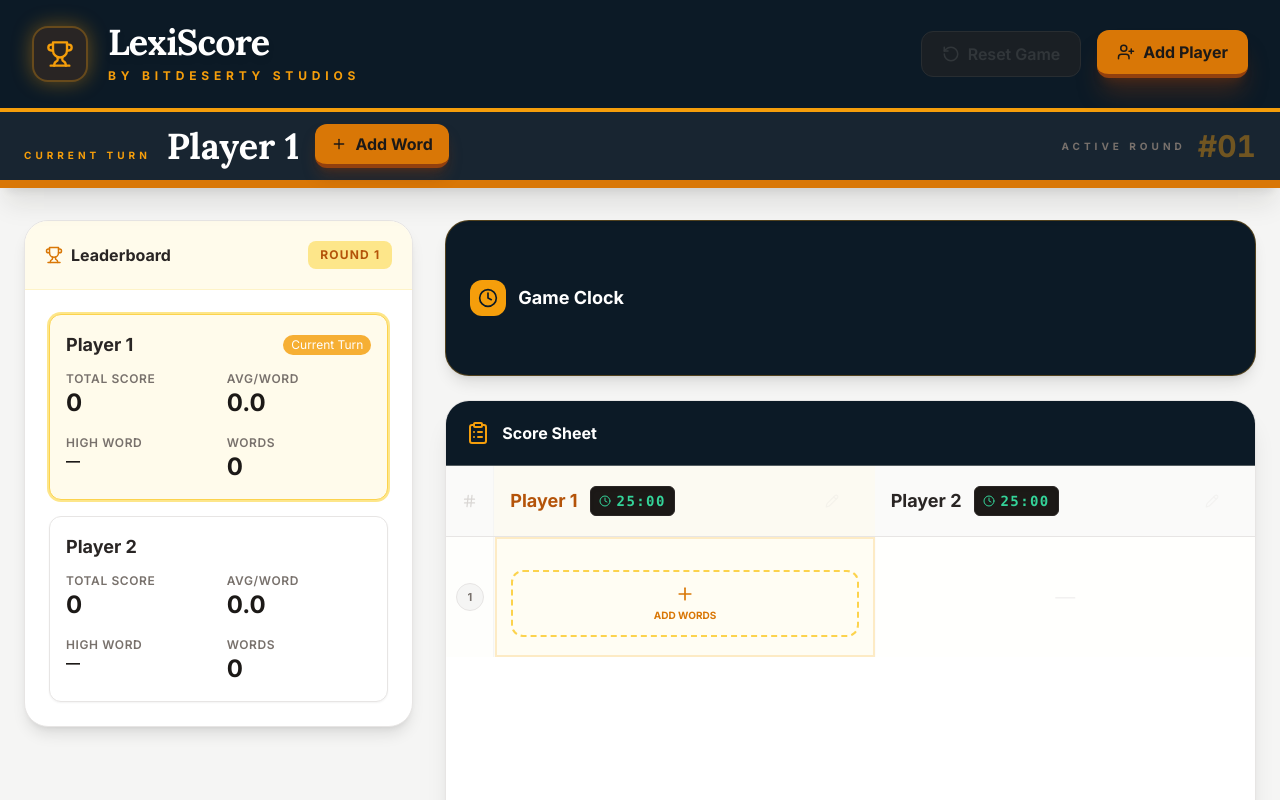
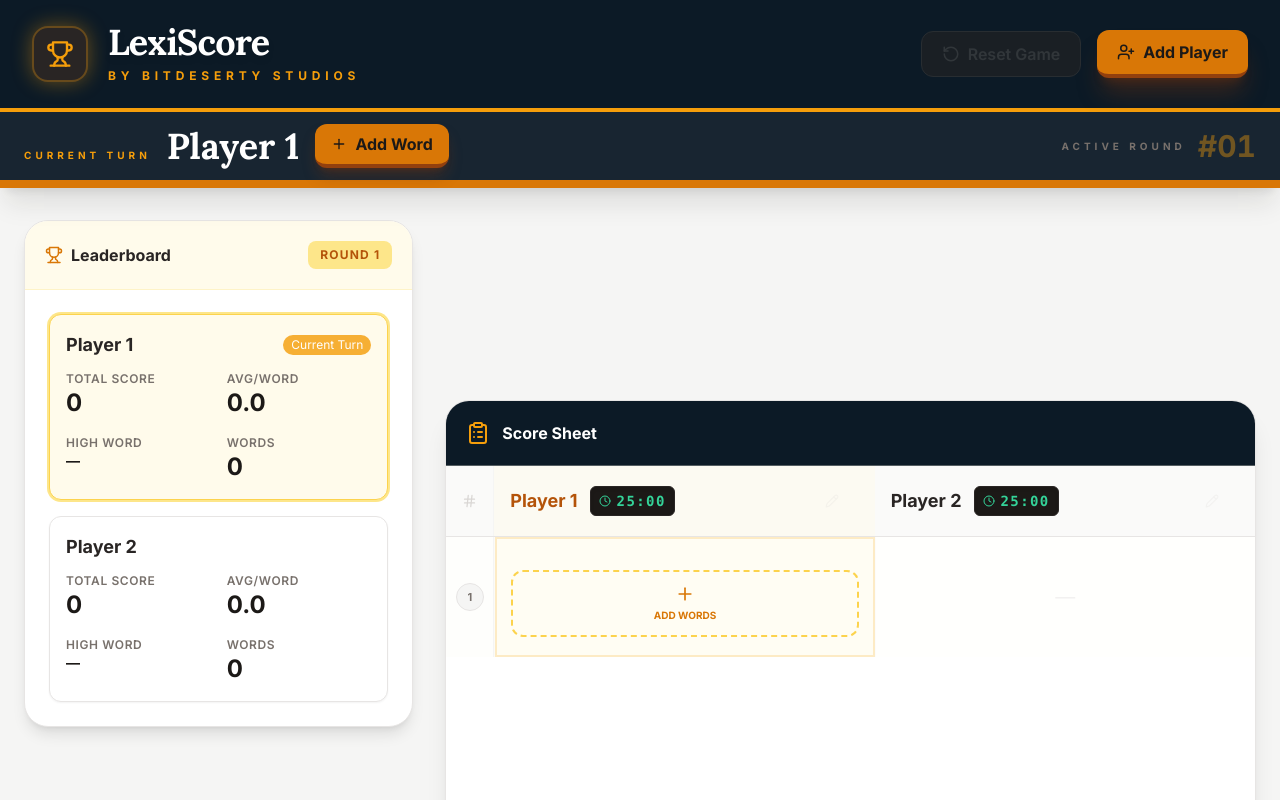
Before and after one commit to BitDeserty/LexiScore, a React (Vite) app: page / in a window 1280 px wide. Shown: the top 800 px of the page. Built offline with nearby package versions, Linux system fonts and the light colour scheme.

Commit message:
Moved clock button to the top. Fixed a UX bug

```diff
--- a/App.tsx
+++ b/App.tsx
@@ -99,18 +99,22 @@ const App: React.FC = () => {
           onAddPlayer={() => addPlayer(MAX_PLAYERS)}
           maxPlayers={MAX_PLAYERS}
           playerCount={players.length}
+          isClockActive={isClockActive}
+          onToggleClock={() => setIsClockActive(true)}
         />
         <TurnStatusBar currentPlayerName={players[currentPlayerIndex].name} gameRound={gameRound} onOpenAddWord={() => setIsInputModalOpen(true)} />
       </div>
 
       <main className="max-w-7xl mx-auto px-4 sm:px-6 flex flex-col lg:grid lg:grid-cols-12 gap-8 mt-8 flex-grow w-full overflow-x-hidden">
         <div className="w-full min-w-0 lg:col-span-8 flex flex-col gap-6 order-1 lg:order-2">
-          {ENABLE_CHESS_CLOCK && (
+          <AnimatePresence mode="wait">
+            {ENABLE_CHESS_CLOCK && isClockActive && (
               <ChessClockControls
+                key="game-clock"
                 isActive={isClockActive}
                 onToggle={() => {
-                setIsClockActive(!isClockActive);
-                if (isClockActive) setIsClockRunning(false);
+                  setIsClockActive(false);
+                  setIsClockRunning(false);
                 }}
                 isRunning={isClockRunning}
                 onStart={() => setIsClockRunning(true)}
@@ -123,6 +127,7 @@ const App: React.FC = () => {
                 onTimeoutSecondsChange={setTimeoutSeconds}
               />
             )}
+          </AnimatePresence>
           <ScoreSheet
             isClockActive={isClockActive}
             isClockRunning={isClockRunning}
--- a/components/ChessClockControls.tsx
+++ b/components/ChessClockControls.tsx
@@ -35,33 +35,25 @@ export const ChessClockControls: React.FC<ChessClockControlsProps> = ({
 
   return (
     <motion.div
-      layout
-      whileTap={{ scale: 0.98, y: 2 }}
-      className={`rounded-3xl shadow-lg border flex items-center justify-between gap-4 transition-all duration-500 overflow-hidden ${
-        isActive
-          ? 'bg-[#0c1a26] border-amber-500/30 p-6 w-full'
-          : 'bg-white border-stone-200 p-3 w-fit cursor-pointer hover:bg-stone-50'
-      }`}
-      onClick={!isActive ? onToggle : undefined}
+      initial={{ opacity: 0, y: -20 }}
+      animate={{ opacity: 1, y: 0 }}
+      exit={{ opacity: 0, y: -20 }}
+      whileTap={{ scale: 0.995, y: 1 }}
+      className="rounded-3xl shadow-lg border flex items-center justify-between gap-4 overflow-hidden bg-[#0c1a26] border-amber-500/30 p-6 w-full"
     >
       <div className="flex items-center gap-8 flex-wrap">
         <div
-          onClick={isActive ? onToggle : undefined}
-          className={`flex items-center gap-3 select-none group ${isActive ? 'cursor-pointer' : ''}`}
+          onClick={onToggle}
+          className="flex items-center gap-3 select-none group cursor-pointer"
         >
-          <div className={`p-2 rounded-xl transition-colors ${
-            isActive ? 'bg-amber-500 text-[#0c1a26]' : 'bg-amber-100 text-amber-600'
-          }`}>
-            <Clock size={isActive ? 20 : 16} />
+          <div className="p-2 rounded-xl transition-colors bg-amber-500 text-[#0c1a26]">
+            <Clock size={20} />
           </div>
-          <h3 className={`font-bold transition-colors ${
-            isActive ? 'text-white text-lg' : 'text-stone-800 text-sm'
-          }`}>
+          <h3 className="font-bold transition-colors text-white text-lg">
             Game Clock
           </h3>
         </div>
 
-        {isActive && (
         <motion.div
           initial={{ opacity: 0, x: -20 }}
           animate={{ opacity: 1, x: 0 }}
@@ -95,10 +87,8 @@ export const ChessClockControls: React.FC<ChessClockControlsProps> = ({
               </div>
             </div>
           </motion.div>
-        )}
       </div>
 
-      {isActive && (
       <motion.div
         initial={{ opacity: 0, x: 20 }}
         animate={{ opacity: 1, x: 0 }}
@@ -131,7 +121,6 @@ export const ChessClockControls: React.FC<ChessClockControlsProps> = ({
             <RotateCcw size={14} /> {isTimeChanged ? "Apply & Reset" : "Set Time"}
           </button>
         </motion.div>
-      )}
     </motion.div>
   );
 };
--- a/components/GameHeader.tsx
+++ b/components/GameHeader.tsx
@@ -1,6 +1,6 @@
 
 import React from 'react';
-import { RotateCcw, UserPlus, Trophy, Plus } from 'lucide-react';
+import { RotateCcw, UserPlus, Trophy, Plus, Clock } from 'lucide-react';
 import { Player } from '../types';
 
 interface HeaderProps {
@@ -9,9 +9,13 @@ interface HeaderProps {
   onAddPlayer: () => void;
   maxPlayers: number;
   playerCount: number;
+  isClockActive: boolean;
+  onToggleClock: () => void;
 }
 
-export const GameHeader: React.FC<HeaderProps> = ({ isGameStarted, onReset, onAddPlayer, maxPlayers, playerCount }) => (
+export const GameHeader: React.FC<HeaderProps> = ({
+  isGameStarted, onReset, onAddPlayer, maxPlayers, playerCount, isClockActive, onToggleClock
+}) => (
   <header className="bg-[#0c1a26] text-white py-6 border-b-4 border-amber-500">
     <div className="max-w-7xl mx-auto px-4 sm:px-6 lg:px-8 flex flex-wrap justify-between items-center gap-4">
       <div className="flex items-center gap-5">
@@ -25,6 +29,14 @@ export const GameHeader: React.FC<HeaderProps> = ({ isGameStarted, onReset, onAd
         </div>
       </div>
       <div className="flex items-center gap-4">
+        {!isClockActive && (
+          <button
+            onClick={onToggleClock}
+            className="flex items-center gap-2 px-5 py-2.5 rounded-xl transition-all active:scale-95 font-bold bg-amber-600 hover:bg-amber-500 text-stone-900 shadow-xl shadow-amber-900/40 border-b-4 border-amber-800"
+          >
+            <Clock size={18} /> <span className="hidden sm:inline">Game Clock</span>
+          </button>
+        )}
         <button onClick={onReset} disabled={!isGameStarted} className={`flex items-center gap-2 px-5 py-2.5 rounded-xl transition-all border font-semibold ${isGameStarted ? 'bg-[#1a2e40] hover:bg-[#253d54] text-stone-300 border-stone-700 active:scale-95' : 'bg-stone-800 text-stone-600 border-stone-700 cursor-not-allowed opacity-50'}`}>
           <RotateCcw size={18} /> <span className="hidden sm:inline">Reset Game</span>
         </button>
```
Lines whose indentation alone changed are shown as unchanged.
